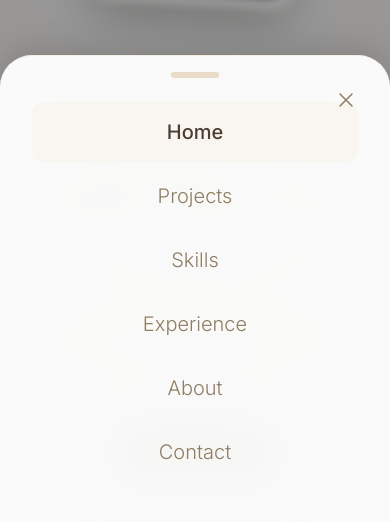
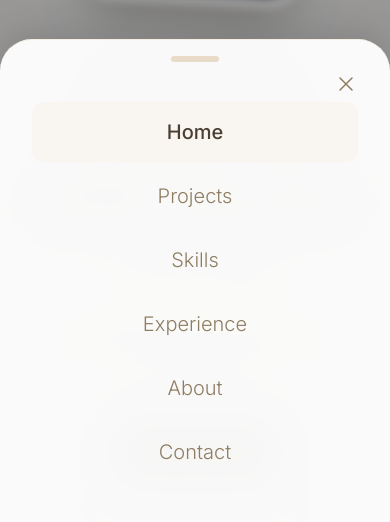
Before and after one commit to Muhammad-Sheik-Nauman/Portfolio, a React (Vite) app: page / in a window 390 px wide. Both pictures are taken after a click on the button 349 px from the left and 39 px from the top of the page. Shown: the part 322-844 px from the top of the page. Built offline with nearby package versions, Linux system fonts and the light colour scheme; no server answers.

Commit message:
feat: Add Header component with responsive navigation, scroll-based styling, active section tracking, and theme toggling.

```diff
--- a/src/components/Header.jsx
+++ b/src/components/Header.jsx
@@ -133,7 +133,7 @@ const Header = () => {
               initial={{ y: '100%' }}
               animate={{ y: 0 }}
               exit={{ y: '100%' }}
-              transition={{ type: 'spring', damping: 30, stiffness: 300 }}
+              transition={{ type: 'spring', damping: 25, stiffness: 200, mass: 0.8 }}
               className="fixed left-0 right-0 bottom-0 z-[70] bg-white/95 dark:bg-dark-card/95 backdrop-blur-xl rounded-t-[2rem] shadow-[0_-8px_32px_rgba(0,0,0,0.12)] dark:shadow-[0_-8px_32px_rgba(0,0,0,0.6)] lg:hidden border-t border-beige-200 dark:border-beige-700/30"
             >
               {/* Drag Handle */}
@@ -153,7 +153,7 @@ const Header = () => {
               </button>
 
               {/* Navigation */}
-              <nav className="flex flex-col items-center gap-1 px-8 pb-10 pt-4">
+              <nav className="flex flex-col items-center gap-1 px-8 pb-10 pt-8">
                 <button
                   onClick={() => {
                     window.scrollTo({ top: 0, behavior: 'smooth' })
```
